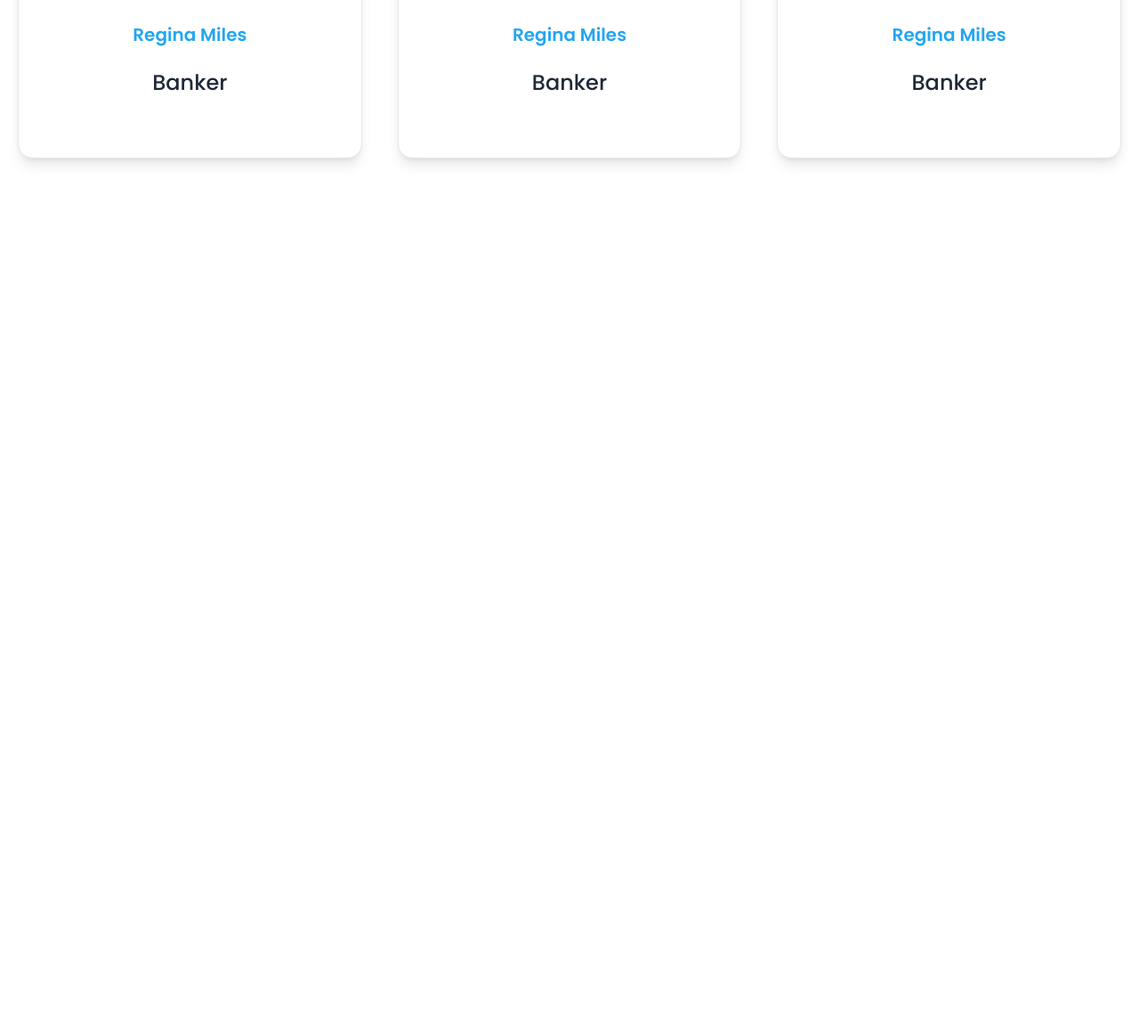
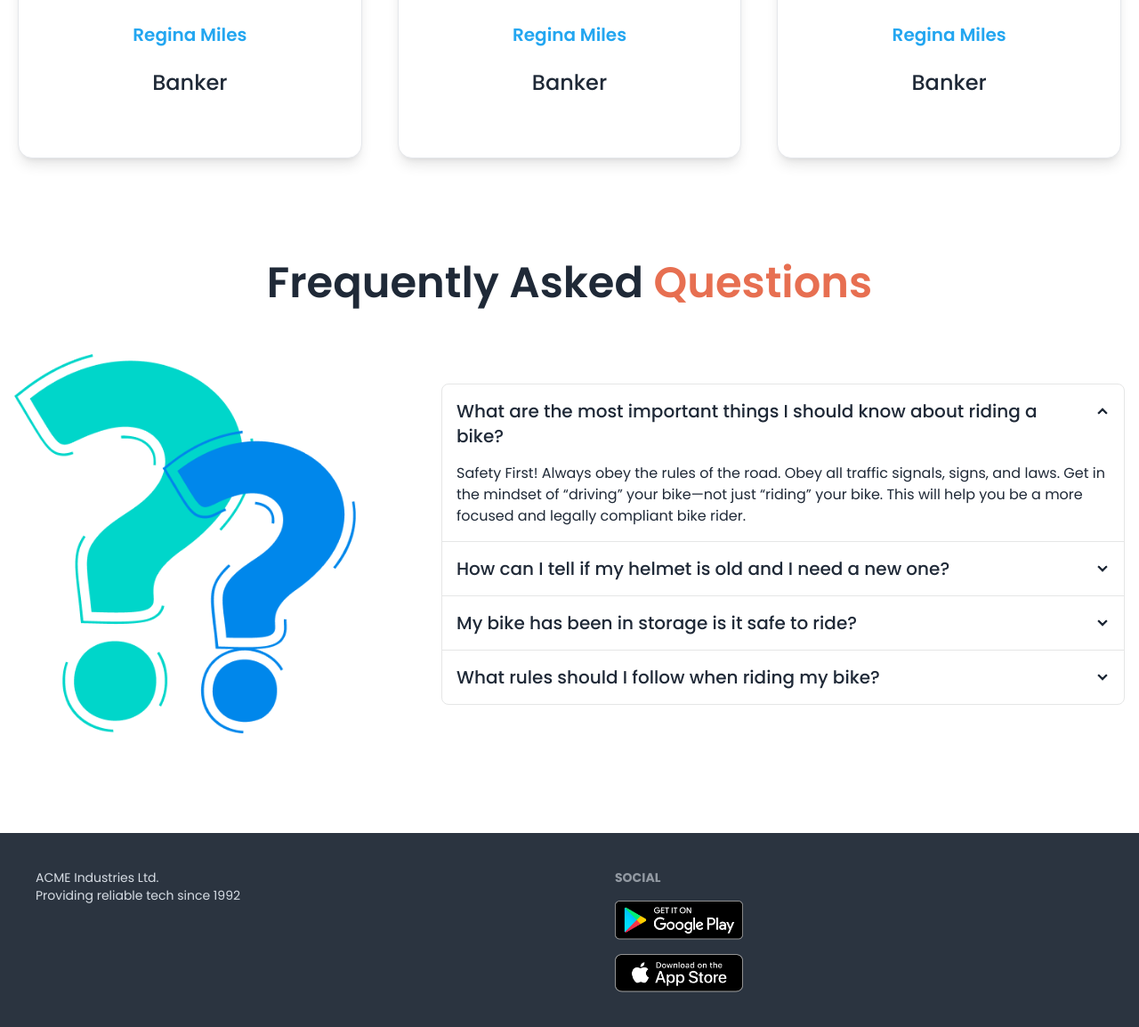
Before and after one commit to Sohanur20/Bike-Shop-Resourse, a plain HTML site: page index.html in a window 1280 px wide. Shown: the part 2032-3186 px from the top of the page at 89% size. Before the commit the page ends 2326 px from the top, so only its background shows below. Drawn offline with nearby package versions, Linux system fonts and the light colour scheme.

Commit message:
footeer added

```diff
--- a/index.html
+++ b/index.html
@@ -267,7 +267,8 @@
     <!-- Happy Clients says -->
 
     <section class="my-24  ">
-      <h3 class="text-5xl font-semibold text-center mb-10">Happy <span class="text-bike-primary">Clients says</span></h3>
+      <h3 class="text-5xl font-semibold text-center mb-10">Happy <span class="text-bike-primary">Clients says</span>
+      </h3>
 
 
       <div class="grid lg:grid-cols-3 p-5 grid-cols-1 md:grid-cols-2 gap-5 lg:gap-10">
@@ -285,11 +286,11 @@
               <input type="radio" name="rating-2" class="mask mask-star-2 bg-orange-400" />
               <input type="radio" name="rating-2" class="mask mask-star-2 bg-orange-400" />
               <input type="radio" name="rating-2" class="mask mask-star-2 bg-orange-400" />
-          <input type="radio" name="rating-2" class="mask mask-star-2 bg-orange-400" checked  />
+              <input type="radio" name="rating-2" class="mask mask-star-2 bg-orange-400" checked />
               <input type="radio" name="rating-2" class="mask mask-star-2 bg-orange-400" />
             </div>
 
-        <h2  class="card-title text-[#23A6F0] justify-center font-semibold mb-4">Regina Miles</h2>
+            <h2 class="card-title text-[#23A6F0] justify-center font-semibold mb-4">Regina Miles</h2>
             <p class="text-2xl font-medium text-center">Banker</p>
 
           </div>
@@ -307,11 +308,11 @@
               <input type="radio" name="rating-2" class="mask mask-star-2 bg-orange-400" />
               <input type="radio" name="rating-2" class="mask mask-star-2 bg-orange-400" />
               <input type="radio" name="rating-2" class="mask mask-star-2 bg-orange-400" />
-          <input type="radio" name="rating-2" class="mask mask-star-2 bg-orange-400" checked  />
+              <input type="radio" name="rating-2" class="mask mask-star-2 bg-orange-400" checked />
               <input type="radio" name="rating-2" class="mask mask-star-2 bg-orange-400" />
             </div>
 
-        <h2  class="card-title text-[#23A6F0] justify-center font-semibold mb-4">Regina Miles</h2>
+            <h2 class="card-title text-[#23A6F0] justify-center font-semibold mb-4">Regina Miles</h2>
             <p class="text-2xl font-medium text-center">Banker</p>
 
           </div>
@@ -329,11 +330,11 @@
               <input type="radio" name="rating-2" class="mask mask-star-2 bg-orange-400" />
               <input type="radio" name="rating-2" class="mask mask-star-2 bg-orange-400" />
               <input type="radio" name="rating-2" class="mask mask-star-2 bg-orange-400" />
-          <input type="radio" name="rating-2" class="mask mask-star-2 bg-orange-400" checked  />
+              <input type="radio" name="rating-2" class="mask mask-star-2 bg-orange-400" checked />
               <input type="radio" name="rating-2" class="mask mask-star-2 bg-orange-400" />
             </div>
 
-        <h2  class="card-title text-[#23A6F0] justify-center font-semibold mb-4">Regina Miles</h2>
+            <h2 class="card-title text-[#23A6F0] justify-center font-semibold mb-4">Regina Miles</h2>
             <p class="text-2xl font-medium text-center">Banker</p>
 
           </div>
@@ -346,10 +347,81 @@
 
     </section>
 
+
+    <!-- faq -->
+
+    <section class="my-24">
+
+      <h3 class="text-5xl font-semibold text-center mb-10">Frequently Asked <span
+          class="text-bike-primary">Questions</span></h3>
+
+      <div class="hero ">
+        <div class="hero-content lg:gap-24 flex-col lg:flex-row">
+          <img src="./images/others/faq.png" class="max-w-sm rounded-lg " />
+
+          <div class="join join-vertical w-full">
+            <div class="collapse collapse-arrow join-item border border-base-300">
+              <input type="radio" name="my-accordion-4" checked="checked" />
+              <div class="collapse-title text-xl font-medium">
+                What are the most important things I should
+                know about riding a bike?
+              </div>
+              <div class="collapse-content">
+                <p>Safety First! Always obey the rules of the road. Obey all traffic signals, signs, and laws. Get in
+                  the mindset of “driving” your bike—not just “riding” your bike. This will help you be a more focused
+                  and legally compliant bike rider. </p>
+              </div>
+            </div>
+            <div class="collapse collapse-arrow join-item border border-base-300">
+              <input type="radio" name="my-accordion-4" />
+              <div class="collapse-title text-xl font-medium">
+                How can I tell if my helmet is old and I need a
+                new one?
+              </div>
+              <div class="collapse-content">
+                <p>Safety First! Always obey the rules of the road. Obey all traffic signals, signs, and laws. Get in the mindset of “driving” your bike—not just “riding” your bike. This will help you be a more focused and legally compliant bike rider. </p>
+              </div>
+            </div>
+            <div class="collapse collapse-arrow join-item border border-base-300">
+              <input type="radio" name="my-accordion-4" />
+              <div class="collapse-title text-xl font-medium">
+                My bike has been in storage is it safe to ride?
+              </div>
+              <div class="collapse-content">
+                <p>Safety First! Always obey the rules of the road. Obey all traffic signals, signs, and laws. Get in the mindset of “driving” your bike—not just “riding” your bike. This will help you be a more focused and legally compliant bike rider. </p>
+              </div>
+            </div>
+            <div class="collapse collapse-arrow join-item border border-base-300">
+              <input type="radio" name="my-accordion-4" />
+              <div class="collapse-title text-xl font-medium">
+                What rules should I follow when riding my bike?
+              </div>
+              <div class="collapse-content">
+                <p>Safety First! Always obey the rules of the road. Obey all traffic signals, signs, and laws. Get in the mindset of “driving” your bike—not just “riding” your bike. This will help you be a more focused and legally compliant bike rider. </p>
+              </div>
+            </div>
+          </div>
+
+
+        </div>
+      </div>
+
+    </section>
+
   </main>
 
-  <footer>
+  <footer class="footer p-10 bg-neutral text-neutral-content">
+    <aside>
 
+      <p>ACME Industries Ltd.<br/>Providing reliable tech since 1992</p>
+    </aside>
+    <nav>
+      <header class="footer-title">Social</header>
+      <div class="grid grid-cols-1 gap-4">
+  <a href=""><img class="w-36" src="./images/others/android.png" alt=""></a>
+  <a href=""><img class="w-36" src="./images/others/ios.png" alt=""></a>
+      </div>
+    </nav>
   </footer>
 
 </body>
```
Lines whose indentation alone changed are shown as unchanged.
